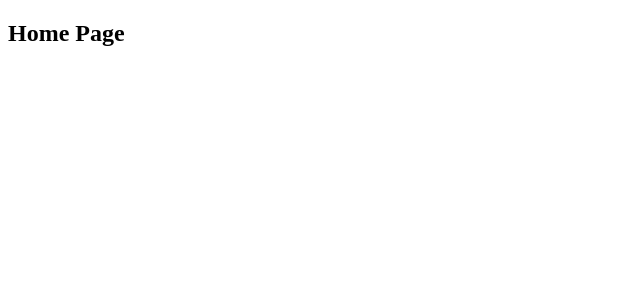
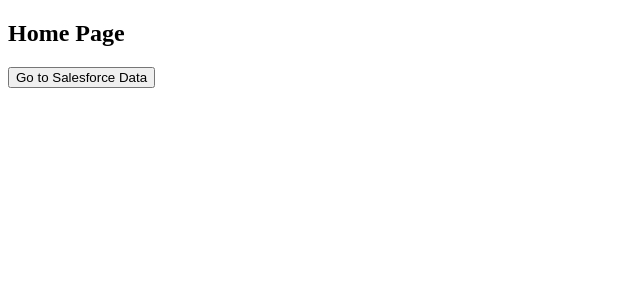
Before and after one commit to edcres/law-expense-lending, a React (Create React App) app in the folder client/: page / in a window 1280 px wide. Shown: the top 300 px of the page, without its empty margins (0-640 px from the left). Built offline with nearby package versions, Linux system fonts and the light colour scheme.

Commit message:
Fixed bug with routing dependency and set up a god foundation for routing.

```diff
--- a/client/package.json
+++ b/client/package.json
@@ -9,6 +9,7 @@
     "@testing-library/user-event": "^13.5.0",
     "react": "^19.1.0",
     "react-dom": "^19.1.0",
+    "react-router-dom": "^7.5.3",
     "react-scripts": "5.0.1",
     "web-vitals": "^2.1.4"
   },
--- a/client/src/App.js
+++ b/client/src/App.js
@@ -8,6 +8,7 @@ function App() {
     <Routes>
       <Route path="/" element={<Home />} />
       <Route path="/salesforce" element={<SalesforceData />} />
+      <Route path="*" element={<div>Page not found</div>} />
     </Routes>
   );
 }
--- a/client/src/pages/Home.js
+++ b/client/src/pages/Home.js
@@ -1,5 +1,35 @@
 import React from 'react';
+import { useNavigate } from 'react-router-dom';
 
 export default function Home() {
-  return <h2>Home Page</h2>;
+  const navigate = useNavigate();
+
+  const handleClick = () => {
+    navigate('/salesforce');
+  };
+
+  return (
+    <div>
+      <h2>Home Page</h2>
+      <button onClick={handleClick}>
+        Go to Salesforce Data
+      </button>
+    </div>
+  );
 }
+
+// import React from 'react';
+// import { useNavigate } from 'react-router-dom';
+
+// function Home() {
+//   const navigate = useNavigate();
+
+//   return (
+//     <div>
+//       <h2>Home Page</h2>
+//       <button onClick={() => navigate('/about')}>Go to About</button>
+//     </div>
+//   );
+// }
+
+// export default Home;
```
Also changed, not shown: client/src/index.js (line endings or trailing spaces), 1 other file (tests, documents, lock files or other folders).
